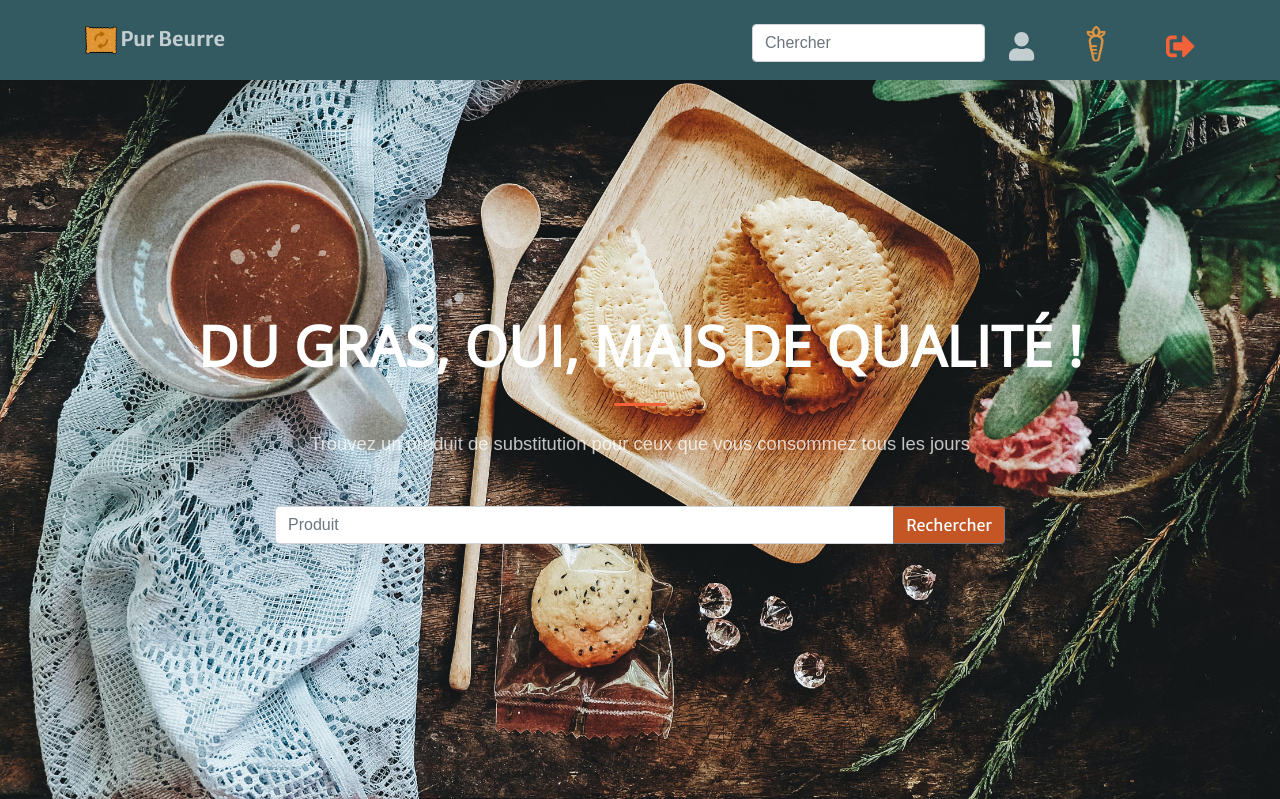
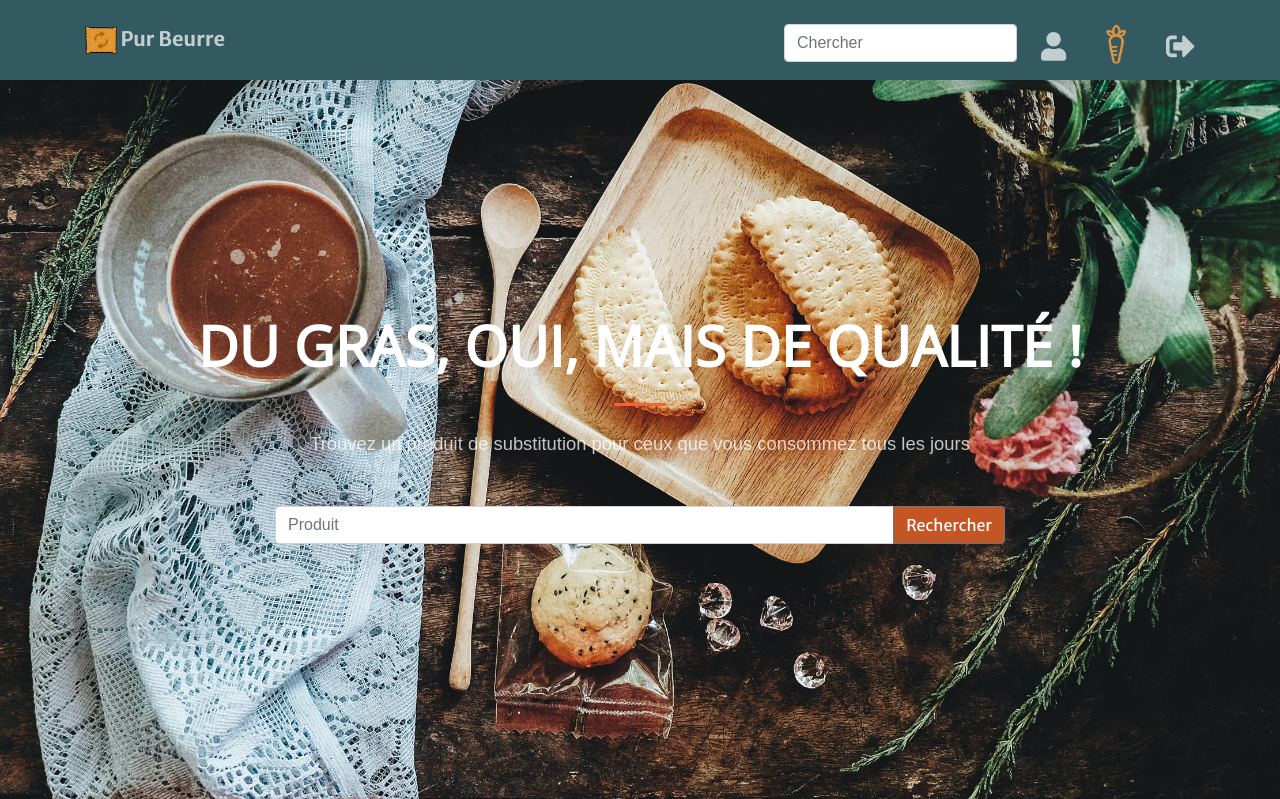
Before and after one commit to Tony380/Projet8, a Django app: page / in a window 1280 px wide. Shown: the top 799 px of the page. Run offline with Django 3.2, Linux system fonts and the light colour scheme; some libraries are stand-ins or nearby versions; some web fonts are replaced.

Commit message:
Welcome page

```diff
--- a/purbeurre/static/css/style.css
+++ b/purbeurre/static/css/style.css
@@ -43,6 +43,6 @@ footer a{
 }
 
 #carrot {
-    width: 60px;
+    width: 20px;
     height: 40px;
 }
--- a/purbeurre/templates/purbeurre/nav.html
+++ b/purbeurre/templates/purbeurre/nav.html
@@ -13,11 +13,11 @@
                         <input type="text" class="form-control" placeholder="Chercher" aria-label="Recipient's username" aria-describedby="button-addon2">
                     </div>
                 </li>
-                <li class="nav-item mt-3"><a class="nav-link js-scroll-trigger" href="#services">
+                <li class="nav-item mt-3"><a class="nav-link js-scroll-trigger" href="#">
                     <i class="fas fa-user fa-2x ml-2"></i>
                 </a></li>
-                <li class="nav-item mt-2"><a class="nav-link js-scroll-trigger" href="#portfolio"><img id="carrot" src="{% static 'img/noun_Carrot_29691.png' %}"></a></li>
-                <li class="nav-item mt-3"><a class="nav-link js-scroll-trigger" href="#contact">
+                <li class="nav-item mt-2 ml-2"><a class="nav-link js-scroll-trigger" href="#"><img id="carrot" src="{% static 'img/noun_Carrot_29691.png' %}"></a></li>
+                <li class="nav-item mt-3"><a class="nav-link js-scroll-trigger" href="#">
                     <i class="fas fa-sign-out-alt fa-2x ml-2"></i>
                 </a></li>
             </ul>
```
Also changed, not shown: purbeurre/static/img/noun_Carrot_29691.png.
